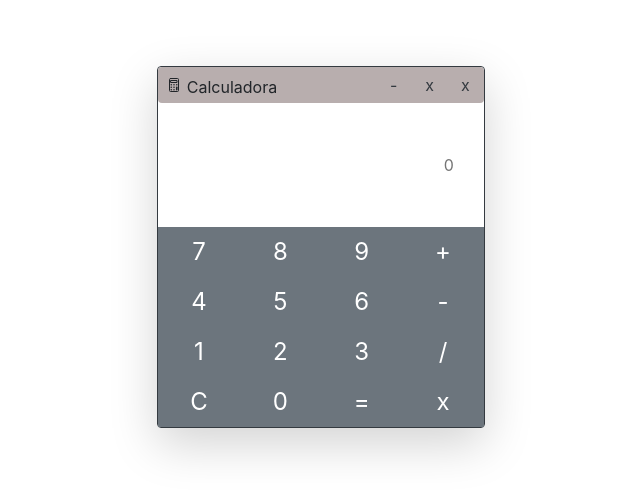
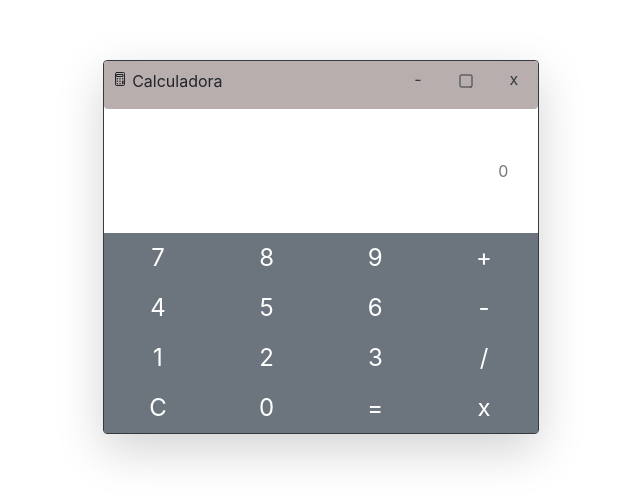
Before and after one commit to TiToCirkus/Hola-mundo-, a plain HTML site: page calculadora/index.html in a window 1280 px wide. Shown: the part 201-702 px from the top of the page, without its empty margins (319-959 px from the left). Drawn offline with nearby package versions, Linux system fonts and the light colour scheme.

Commit message:
se termino el proyecto calculadora

```diff
--- a/calculadora/app.js
+++ b/calculadora/app.js
@@ -32,7 +32,7 @@ equalsButton.addEventListener('click', function(){
 function addopera(op){
     if (opeact === '') return;
     if (opeprev !== ''){
-        calcular()
+        calculate()
     }
     operation = op.toString();
     opeprev = opeact;
--- a/calculadora/index.html
+++ b/calculadora/index.html
@@ -9,8 +9,8 @@
 </head>
 <body>
     <main class="row justify-content-center mt-5 align-content-center ">
-        <div class="calculator col-3 justify-items-center shadow-lg rounded p-0 m-0 border border-dark">
-            <div class="calculatorHeader row m-0 p-0 rounded ">
+        <div class="calculator col-4 justify-items-center shadow-lg rounded p-0 m-0 border border-dark">
+            <div class="calculatorHeader row m-0 p-0 rounded">
                 <div class=" col-5 pt-2 pl-2  ">
                     <p >
                         <ion-icon name="calculator-outline"></ion-icon> Calculadora
@@ -19,7 +19,7 @@
                 <div class=" offset-3 col-4 p-0 ">
                     <div class="btn-group w-100" role="group" aria-label="Basic example">
                         <button type="button" class="btn btn-outline-dark mybuttons ">-</button>
-                        <button type="button" class="btn btn-outline-dark mybuttons ">x</button>
+                        <button type="button" class="btn btn-outline-dark mybuttons mybuttonfixed"><ion-icon name="square-outline"></ion-icon></button>
                         <button type="button" class="btn btn-outline-dark mybuttons ">x</button>
                     </div>
                 </div>
--- a/calculadora/style.css
+++ b/calculadora/style.css
@@ -5,16 +5,24 @@ html,body,main{
 
 
 .calculatorHeader{
-    height: 36px;
     background-color: rgb(184, 174, 174);
-    width: 100%;
     border-radius: 3px 3px 0px 0px;
+
 }
 
 .mybuttons{
+    display: flex;
     border: none;
     width: 50px;
     border-radius: none ;
+    justify-items: center;
+    justify-content: center;
+    height: 48px;
+
+}
+
+.mybuttonfixed{
+    padding-top: 12px;
 }
 
 .screen{
```
